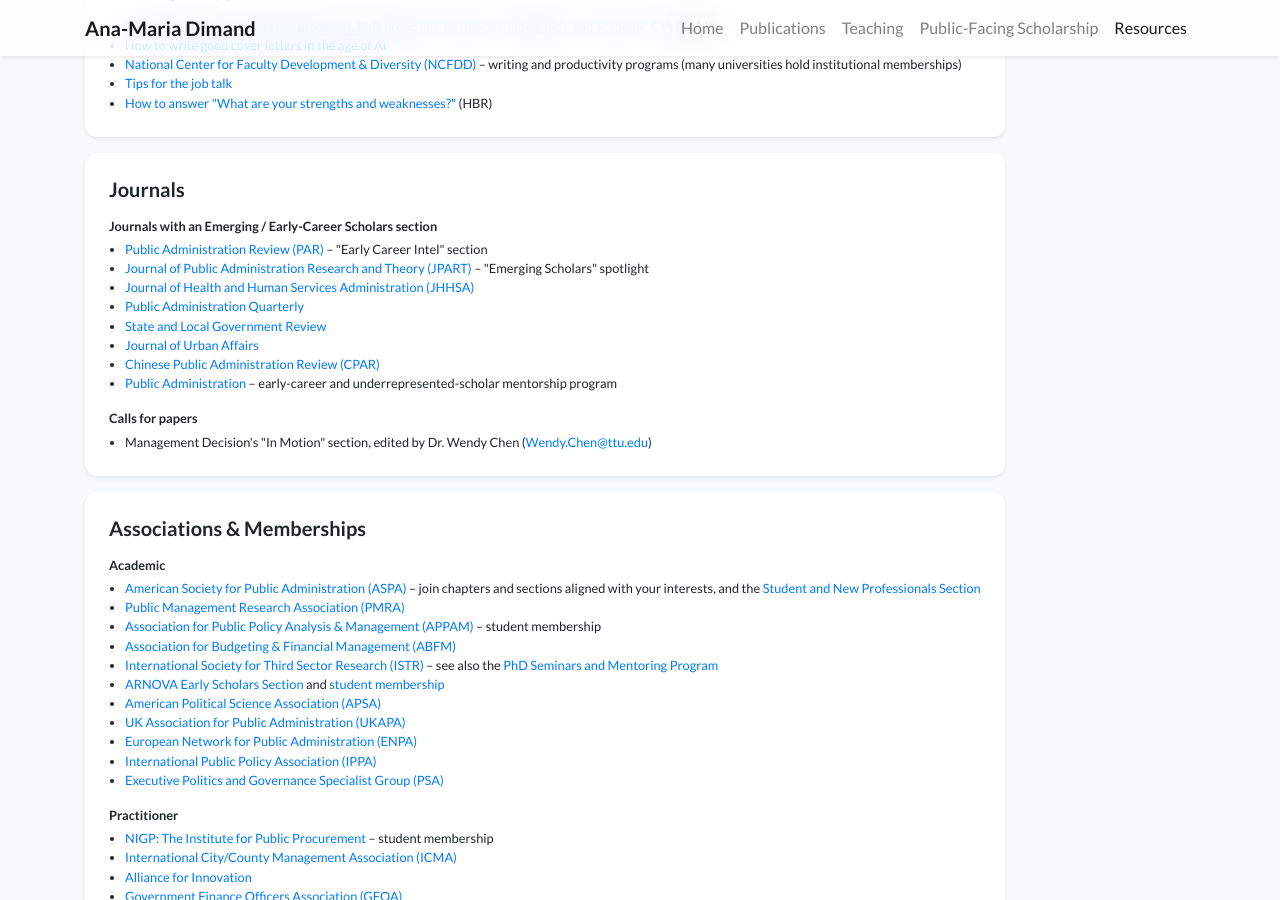
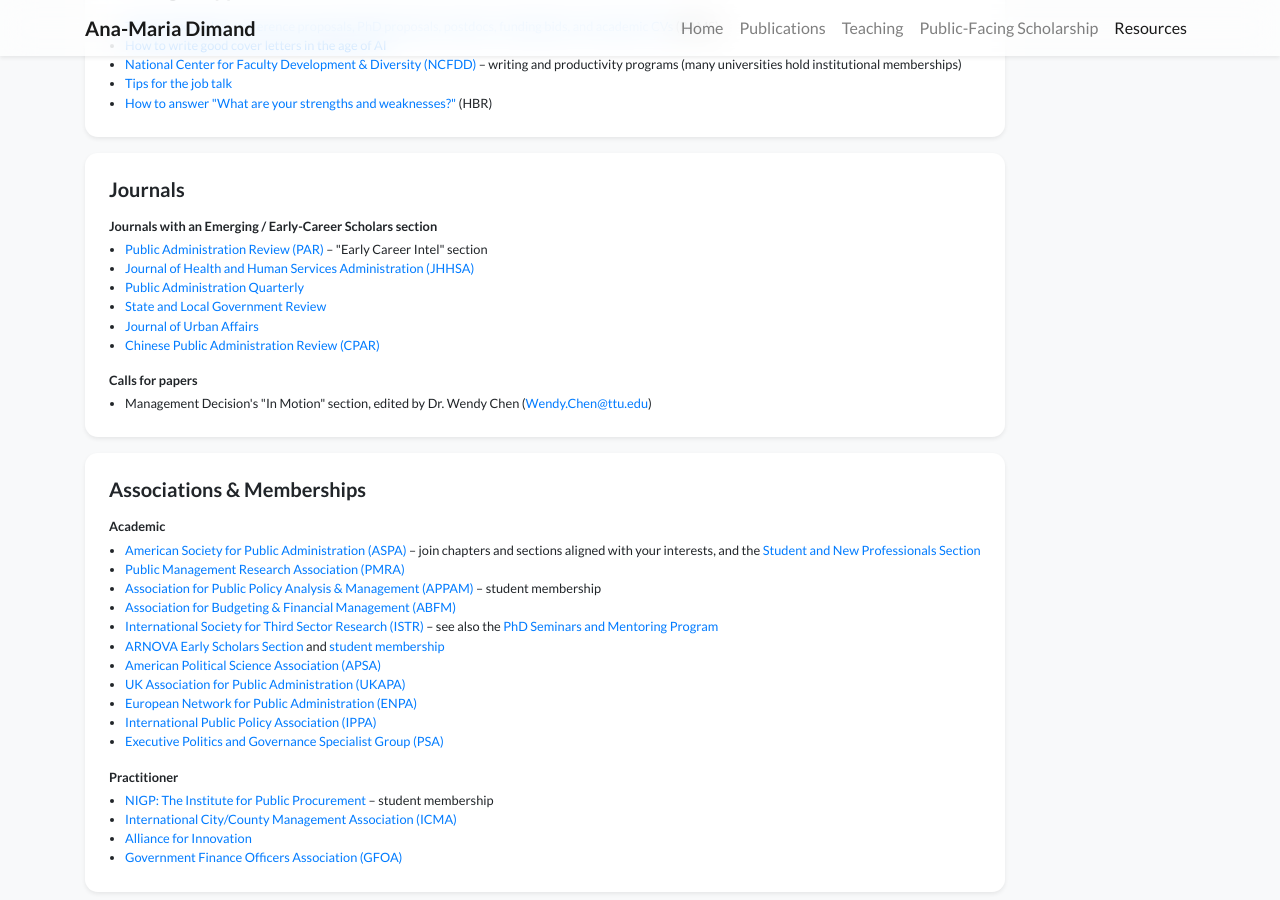
Before and after one commit to anamariadimand/anamariadimand.github.io, a Jekyll site: the page built from resources.html, in a window 1280 px wide and 900 px high, scrolled down 316 px. Built offline with Jekyll 4.4.1, drawn with Linux system fonts in a browser that asks for light colours; nearby versions of some CDN libraries; a style sheet for code colours, icons or effects is not loaded.

Commit message:
Remove JPART and Public Administration mentorship from emerging-scholars journals
Co-Authored-By: Claude Opus 4.8 <noreply@anthropic.com>

```diff
--- a/resources.html
+++ b/resources.html
@@ -42,13 +42,11 @@ navbar_title: Resources
                 <p class="small mb-1 font-weight-bold">Journals with an Emerging / Early-Career Scholars section</p>
                 <ul class="small mb-3 pl-3">
                     <li><a href="https://onlinelibrary.wiley.com/page/journal/15406210/homepage/forauthors.html" target="_blank">Public Administration Review (PAR)</a> &ndash; "Early Career Intel" section</li>
-                    <li><a href="https://academic.oup.com/jpart/pages/emerging-scholars-vi" target="_blank">Journal of Public Administration Research and Theory (JPART)</a> &ndash; "Emerging Scholars" spotlight</li>
                     <li><a href="https://journals.sagepub.com/home/jhx" target="_blank">Journal of Health and Human Services Administration (JHHSA)</a></li>
                     <li><a href="https://journals.sagepub.com/home/PAQ" target="_blank">Public Administration Quarterly</a></li>
                     <li><a href="https://journals.sagepub.com/home/slg" target="_blank">State and Local Government Review</a></li>
                     <li><a href="https://www.tandfonline.com/journals/ujua20" target="_blank">Journal of Urban Affairs</a></li>
                     <li><a href="https://journals.sagepub.com/home/CPP" target="_blank">Chinese Public Administration Review (CPAR)</a></li>
-                    <li><a href="https://onlinelibrary.wiley.com/journal/14679299" target="_blank">Public Administration</a> &ndash; early-career and underrepresented-scholar mentorship program</li>
                 </ul>
                 <p class="small mb-1 font-weight-bold">Calls for papers</p>
                 <ul class="small mb-0 pl-3">
```
